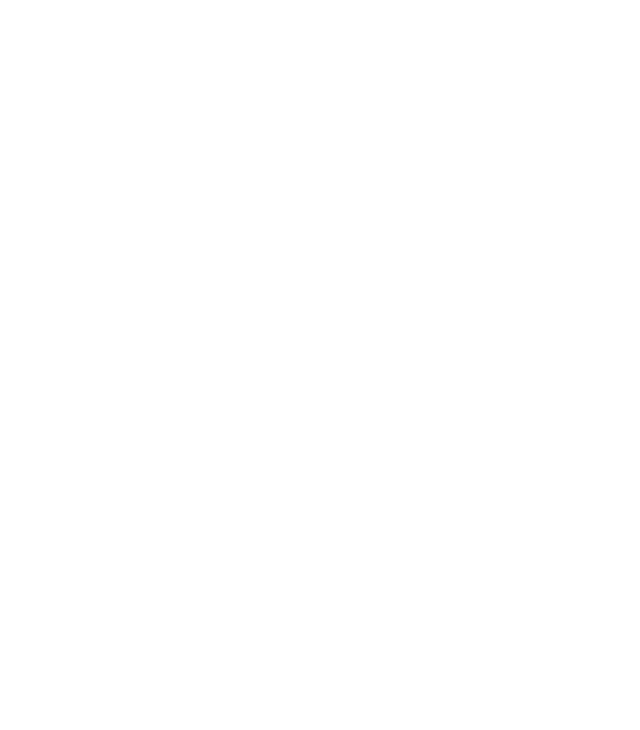
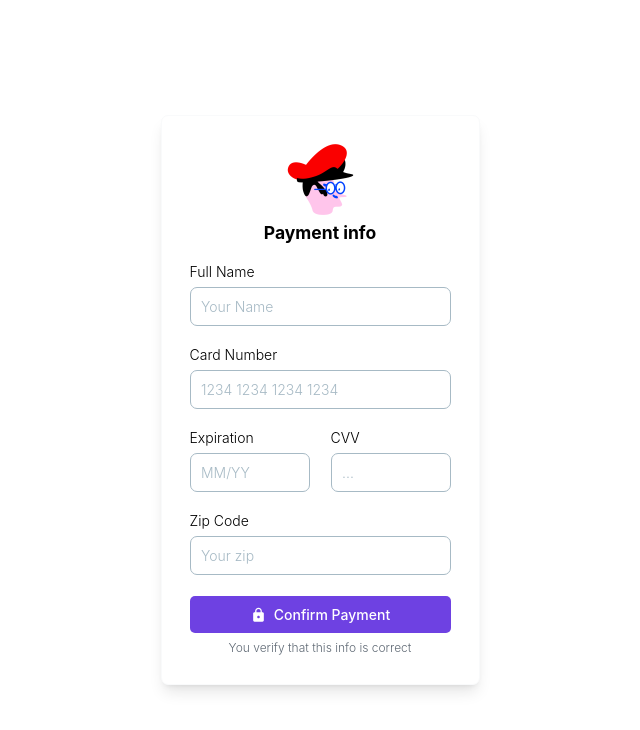
Before and after one commit to OrnellaRadica/Checkout-form, a Next.js app: page / in a window 1280 px wide. Shown: the top 730 px of the page, without its empty margins (320-960 px from the left). Built offline with nearby package versions, Linux system fonts and the light colour scheme.

Commit message:
Add paymentform component

```diff
--- /dev/null
+++ b/components/Input.tsx
@@ -0,0 +1,29 @@
+import { Field } from "formik";
+
+interface Props {
+  label: JSX.Element | string;
+  name: string;
+  type: "text" | "number";
+  placeholder: string;
+}
+
+const Input: React.FC<Props> = ({ label, name, type, placeholder }) => {
+  const error = "";
+  return (
+    <div className="flex flex-col gap-2 w-full">
+      <label htmlFor={name} className="capitalize">
+        {label}
+      </label>
+      <Field
+        id={name}
+        name={name}
+        type={type}
+        placeholder={placeholder}
+        className="placeholder-input p-3 border border-input rounded-lg"
+      />
+      {error && <span>{error} </span>}
+    </div>
+  );
+};
+
+export default Input;
--- /dev/null
+++ b/components/PaymentForm.tsx
@@ -0,0 +1,66 @@
+import { PaymentIcon, LockIcon } from "./Icons";
+import Button from "./Button";
+import { Form, Formik } from "formik";
+import Input from "./Input";
+
+function PaymentForm() {
+  return (
+    <div className="flex flex-col gap-6 justify-center items-center bg-white w-[319px] rounded-lg p-8 sm:shadow-lg sm:border sm:border-gray-50">
+      <div className="flex flex-col justify-center items-center gap-2">
+        <PaymentIcon />
+        <h1 className="font-bold text-xl leading-6">Payment info</h1>
+      </div>
+      <Formik
+        onSubmit={(values) => {
+          console.log(values);
+        }}
+        initialValues={{ full_name: "" }}
+      >
+        <Form className="w-full flex flex-col gap-6 justify-center items-center">
+          <Input
+            label="Full name"
+            name="full_name"
+            type="text"
+            placeholder="Your Name"
+          />
+          <Input
+            label="Card number"
+            name="card_number"
+            type="number"
+            placeholder="1234 1234 1234 1234"
+          />
+          <div className="grid grid-cols-2 gap-6">
+            <Input
+              label="Expiration"
+              name="expiration"
+              type="text"
+              placeholder="MM/YY"
+            />
+            <Input label="CVV" name="cvv" type="number" placeholder="..." />
+          </div>
+          <Input
+            label="Zip code"
+            name="zip_code"
+            type="number"
+            placeholder="Your zip"
+          />
+
+          <div className="w-full flex flex-col justify-center items-center gap-2">
+            <Button
+              ariaLabel="Confirm payment"
+              isFullWidth={true}
+              icon={<LockIcon />}
+            >
+              confirm payment
+            </Button>
+            <span className="text-[12px] leading-[16px] text-grey">
+              You verify that this info is correct
+            </span>
+          </div>
+        </Form>
+      </Formik>
+    </div>
+  );
+}
+
+export default PaymentForm;
--- a/pages/index.tsx
+++ b/pages/index.tsx
@@ -1,4 +1,5 @@
 import Head from "next/head";
+import PaymentForm from "../components/PaymentForm";
 
 export default function Home() {
   return (
@@ -9,7 +10,9 @@
         <link rel="icon" href="/favicon.ico" />
       </Head>
 
-      <main></main>
+      <main className="flex items-center justify-center min-h-screen">
+        <PaymentForm />
+      </main>
     </>
   );
 }
--- a/styles/globals.css
+++ b/styles/globals.css
@@ -1,12 +1,19 @@
 @tailwind base;
 @tailwind components;
 @tailwind utilities;
+
+@import url("https://fonts.googleapis.com/css2?family=Rubik:wght@300;400;500;600;700&display=swap");
+
 html,
 body {
   padding: 0;
   margin: 0;
-  font-family: -apple-system, BlinkMacSystemFont, Segoe UI, Roboto, Oxygen,
-    Ubuntu, Cantarell, Fira Sans, Droid Sans, Helvetica Neue, sans-serif;
+  font-family: Rubik, -apple-system, BlinkMacSystemFont, Segoe UI, Roboto,
+    Oxygen, Ubuntu, Cantarell, Fira Sans, Droid Sans, Helvetica Neue, sans-serif;
+  font-size: 14px;
+  line-height: 16px;
+  font-weight: 300;
+  background-color: #ffffff;
 }
 
 a {
@@ -17,13 +24,3 @@
 * {
   box-sizing: border-box;
 }
-
-@media (prefers-color-scheme: dark) {
-  html {
-    color-scheme: dark;
-  }
-  body {
-    color: white;
-    background: black;
-  }
-}
```
